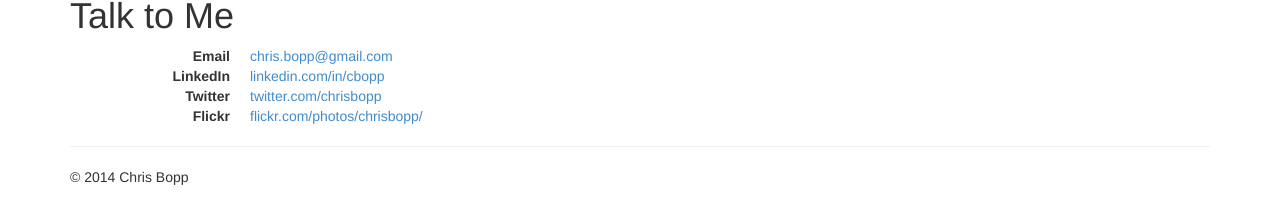
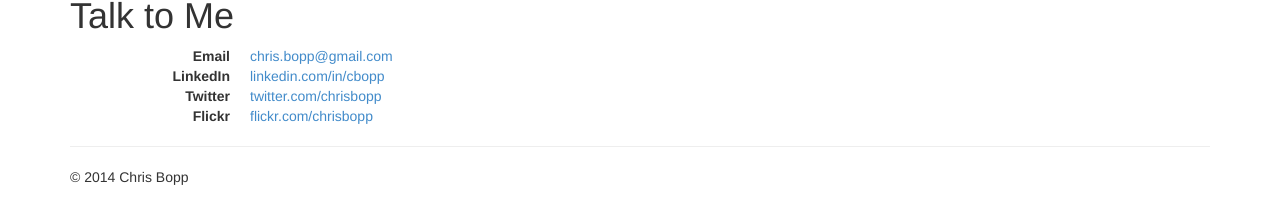
Before and after one commit to chrisbopp/chrisbopp.github.io, a Jekyll site: the page built from about/index.html, in a window 1280 px wide. Shown: the part 313-537 px from the top of the page. Built offline with Jekyll 4.4.1, drawn with Linux system fonts in a browser that asks for light colours; nearby versions of some CDN libraries; Markdown is read by kramdown in place of the engine named in the settings.

Commit message:
Bad href text

```diff
--- a/about/index.html
+++ b/about/index.html
@@ -21,5 +21,5 @@
   <dt>Twitter</dt>
   <dd><a href="https://twitter.com/chrisbopp">twitter.com/chrisbopp</a></dd>
   <dt>Flickr</dt>
-  <dd><a href="https://www.flickr.com/photos/chrisbopp/">flickr.com/photos/chrisbopp/</a></dd>
+  <dd><a href="https://www.flickr.com/photos/chrisbopp/">flickr.com/chrisbopp</a></dd>
 </dl>
```
